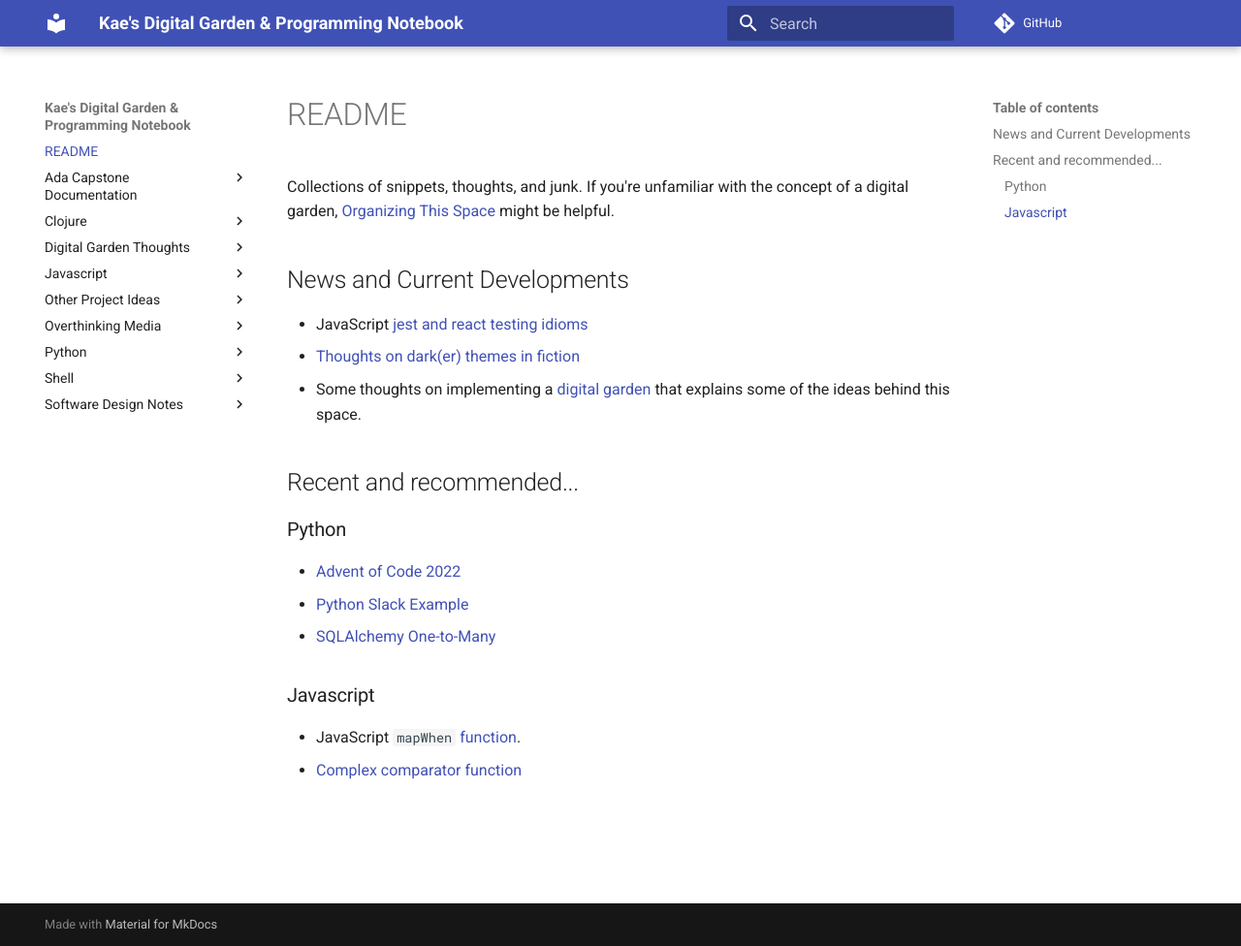
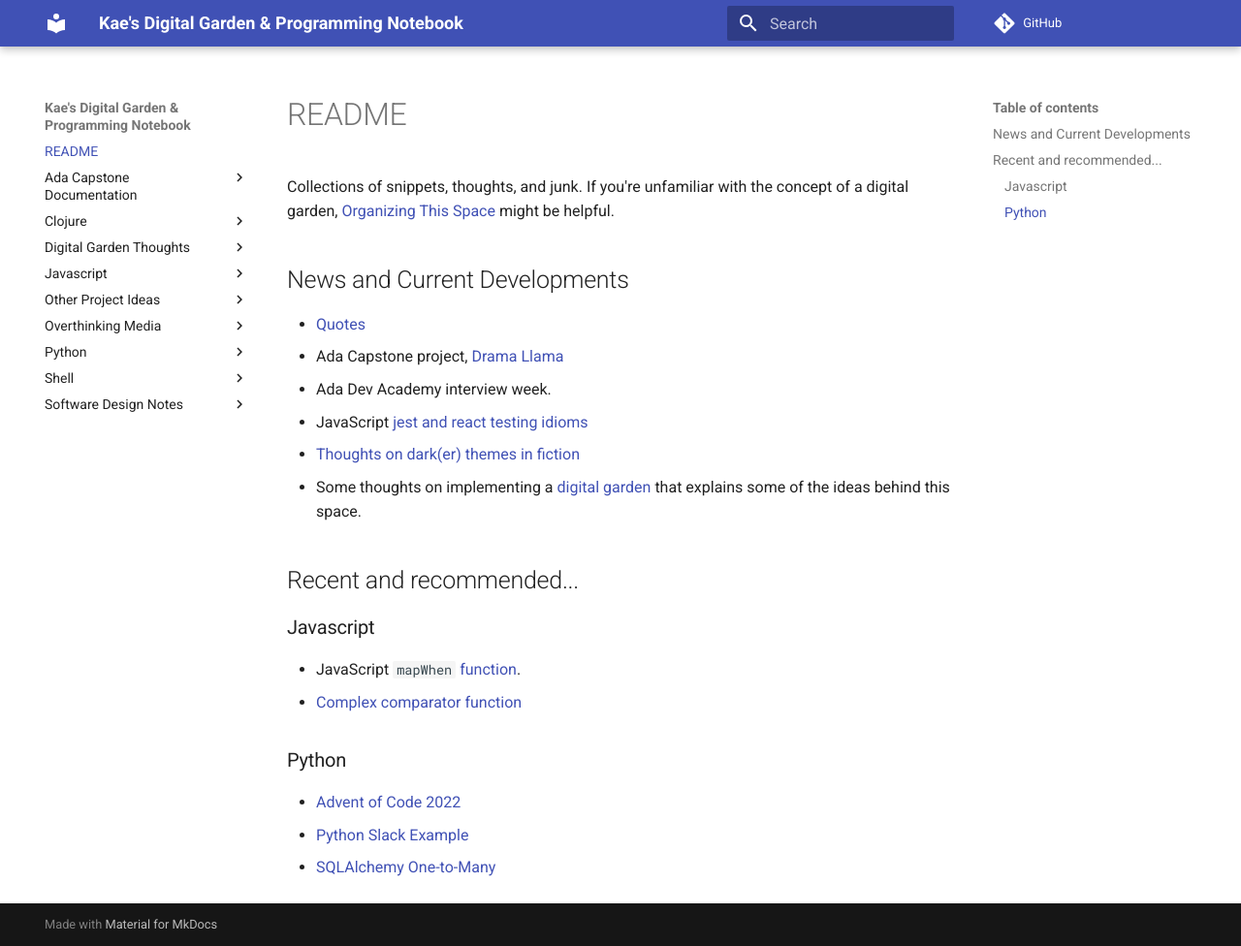
Before and after one commit to kaesluder/kae-garden-wiki, an MkDocs documentation site: the page built from docs/README.md, in a window 1280 px wide and 976 px high. Shown: the whole window at 97% size. Built offline with MkDocs 1.6.1 and Material for MkDocs 9.7.7, drawn with Linux system fonts in a browser that asks for light colours; comment, search, counter and statistics services are not loaded.

Commit message:
updating readme and quotes page

```diff
--- a/docs/README.md
+++ b/docs/README.md
@@ -4,6 +4,9 @@ Collections of snippets, thoughts, and junk. If you're unfamiliar with the conce
 
 ## News and Current Developments
 
+* [Quotes](Overthinking_Media/Quotes.md)
+* Ada Capstone project, [Drama Llama](Ada_Capstone_Documentation/drama_llama_draft_2022-12-11.md)
+* Ada Dev Academy interview week.
 * JavaScript [jest and react testing idioms](Javascript/jest_testing_notes.md)
 * [Thoughts on dark(er) themes in fiction](Overthinking_Media/supergiant_nona_lee.md)
 * Some thoughts on implementing a [digital garden](Digital_Garden_Thoughts/dg1-digita-garden-notes.md) that explains some of the ideas behind this space.
@@ -12,13 +15,14 @@ Collections of snippets, thoughts, and junk. If you're unfamiliar with the conce
 
 ## Recent and recommended...
 
+
+### Javascript
+
+* JavaScript `mapWhen` [function](Javascript/map_mutate.md).
+* [Complex comparator function](Javascript/comparator_functions.md)
+
 ### Python
 
 * [Advent of Code 2022](Python/advent_of_code_2022_1.md)
 * [Python Slack Example](Python/slack-api.md)
 * [SQLAlchemy One-to-Many](Python/sqlalchemy-one-to-many.md)
-
-### Javascript
-
-* JavaScript `mapWhen` [function](Javascript/map_mutate.md).
-* [Complex comparator function](Javascript/comparator_functions.md)
```
Also changed, not shown: docs/Overthinking_Media/Quotes.md (added, +7 -0 lines), requirements.txt (+15 -11 lines).
